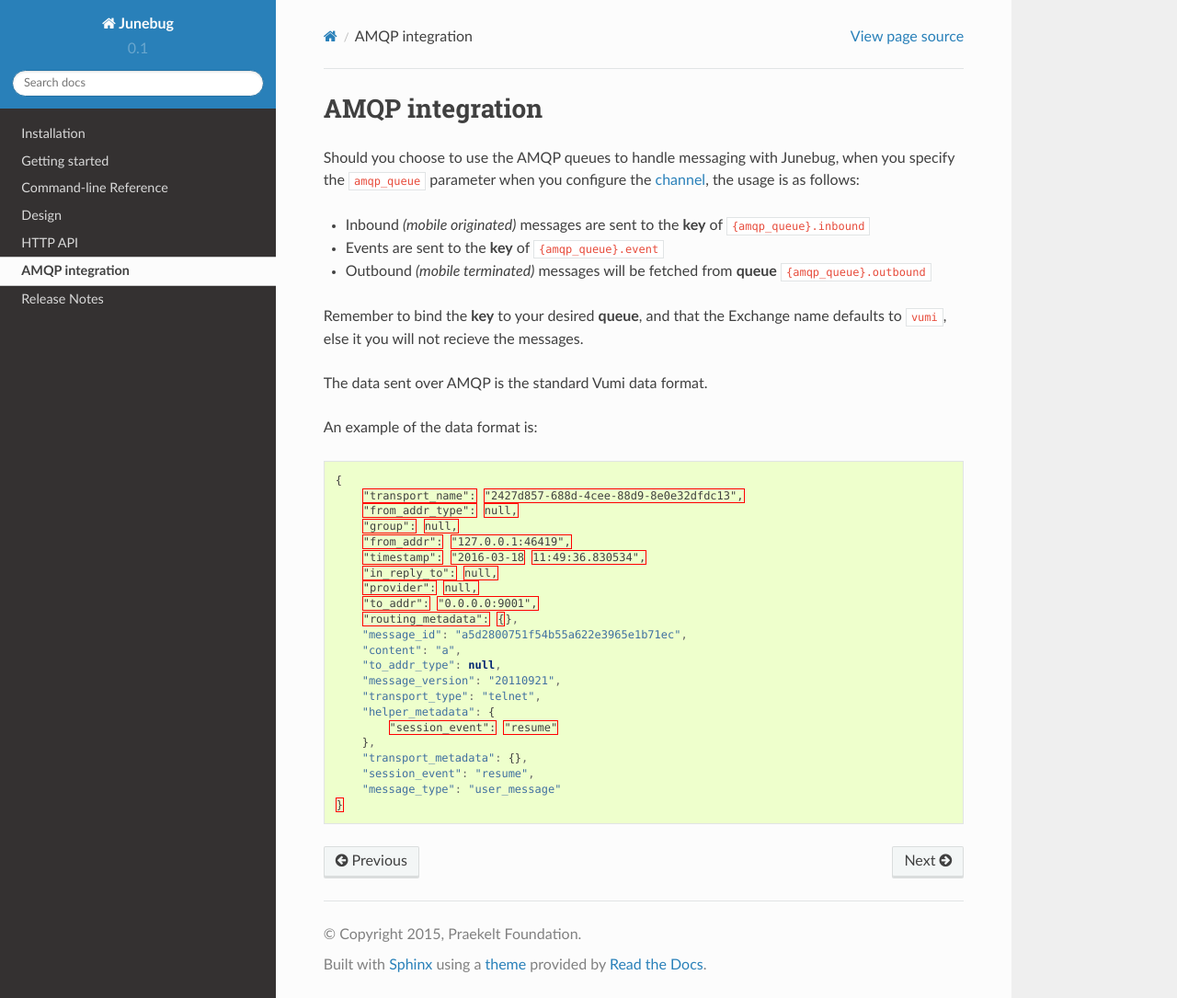
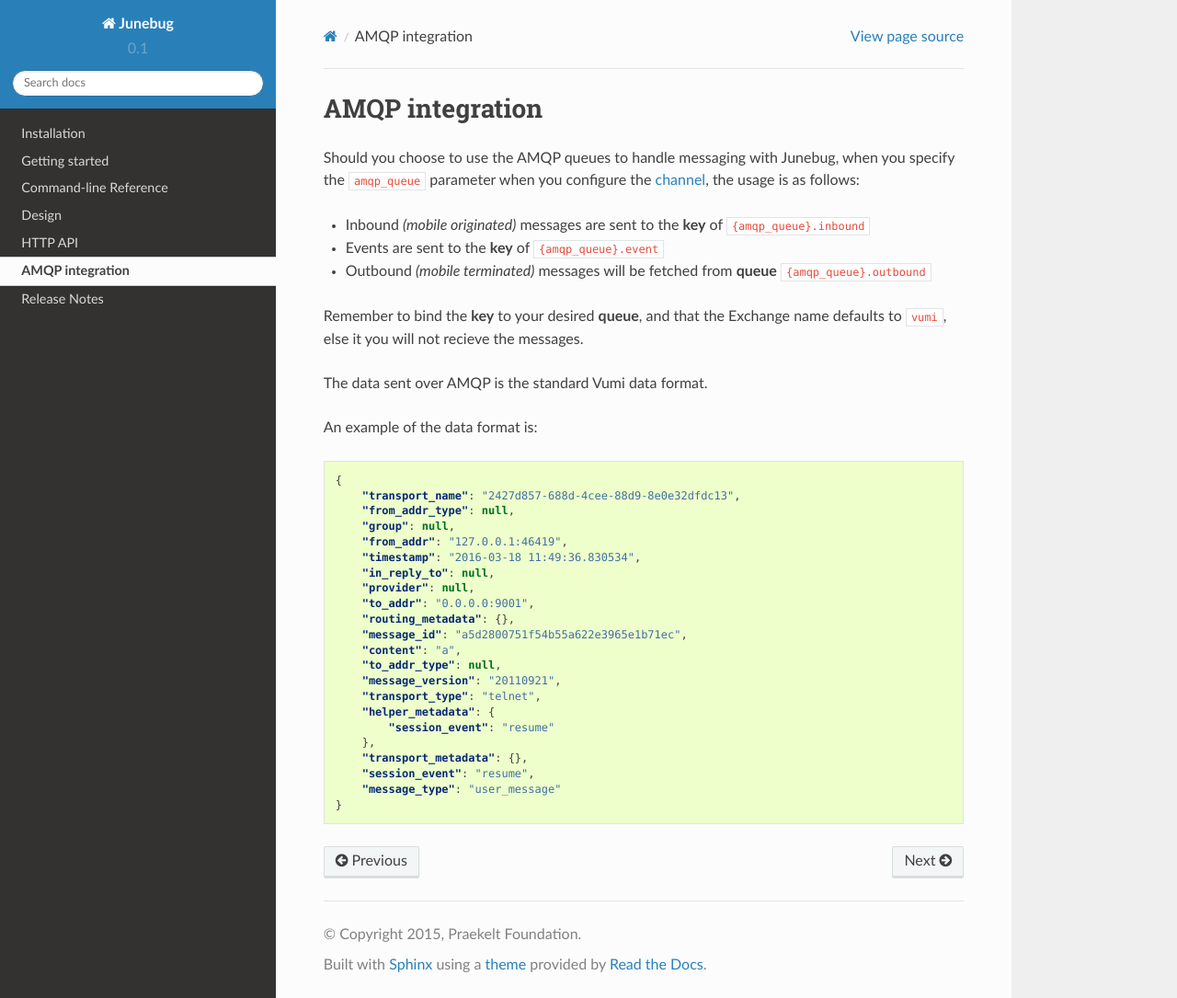
Before and after one commit to praekeltfoundation/junebug, a Sphinx documentation site: the page built from docs/amqp-integration.rst, in a window 1280 px wide and 1085 px high. Shown: the whole window at 92% size. Built offline with Sphinx 7.4.7 and the Read the Docs theme 2.0.0, drawn with Linux system fonts in a browser that asks for light colours; pages that are not in the unit, such as notebooks, are missing from menus.

Commit message:
json sample data NOT css

```diff
--- a/docs/amqp-integration.rst
+++ b/docs/amqp-integration.rst
@@ -20,7 +20,7 @@ The data sent over AMQP is the standard Vumi data format.
 
 An example of the data format is:
 
-.. code:: css
+.. code:: json
 
     {
         "transport_name": "2427d857-688d-4cee-88d9-8e0e32dfdc13",
```
